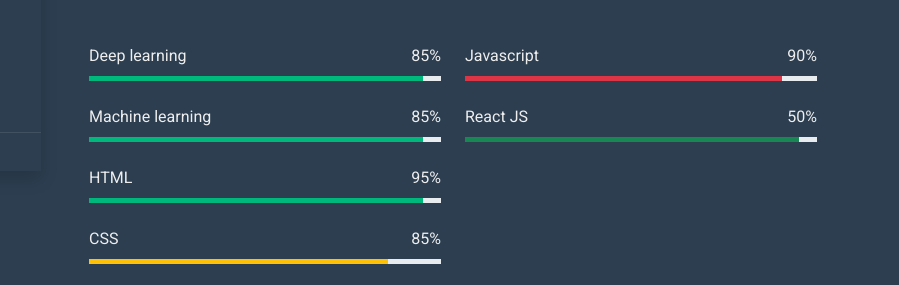
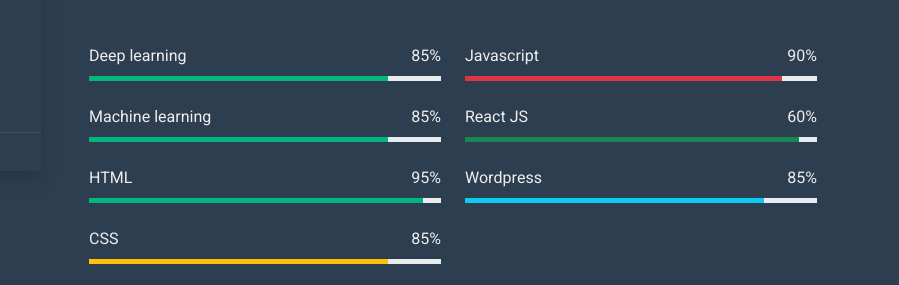
Before and after one commit to Eizabatool/portfolio, a plain HTML site: page index.html in a window 1280 px wide. Shown: the part 629-914 px from the top of the page, 381-1280 px from the left. Drawn offline with nearby package versions, Linux system fonts and the light colour scheme.

Commit message:
Update index.html

```diff
--- a/index.html
+++ b/index.html
@@ -105,7 +105,7 @@
                                         <p class="mb-2">85%</p>
                                     </div>
                                     <div class="progress">
-                                        <div class="progress-bar bg-primary" role="progressbar" aria-valuenow="95" aria-valuemin="0" aria-valuemax="100"></div>
+                                        <div class="progress-bar bg-primary" role="progressbar" aria-valuenow="85" aria-valuemin="0" aria-valuemax="100"></div>
                                     </div>
                                 </div>
                                 <div class="skill mb-4">
@@ -114,7 +114,7 @@
                                         <p class="mb-2">85%</p>
                                     </div>
                                     <div class="progress">
-                                        <div class="progress-bar bg-primary" role="progressbar" aria-valuenow="95" aria-valuemin="0" aria-valuemax="100"></div>
+                                        <div class="progress-bar bg-primary" role="progressbar" aria-valuenow="85" aria-valuemin="0" aria-valuemax="100"></div>
                                     </div>
                                 </div>
                                 <div class="skill mb-4">
@@ -158,13 +158,21 @@
                                 <div class="skill mb-4">
                                     <div class="d-flex justify-content-between">
                                         <p class="mb-2">React JS</p>
-                                        <p class="mb-2">50%</p>
+                                        <p class="mb-2">60%</p>
                                     </div>
                                     <div class="progress">
                                         <div class="progress-bar bg-success" role="progressbar" aria-valuenow="95" aria-valuemin="0" aria-valuemax="100"></div>
                                     </div>
                                 </div>
-
+                                <div class="skill mb-4">
+                                    <div class="d-flex justify-content-between">
+                                        <p class="mb-2">Wordpress</p>
+                                        <p class="mb-2">85%</p>
+                                    </div>
+                                    <div class="progress">
+                                        <div class="progress-bar bg-info" role="progressbar" aria-valuenow="85" aria-valuemin="0" aria-valuemax="100"></div>
+                                    </div>
+                                </div>
                             </div>
                         </div>
                     </section>
```
